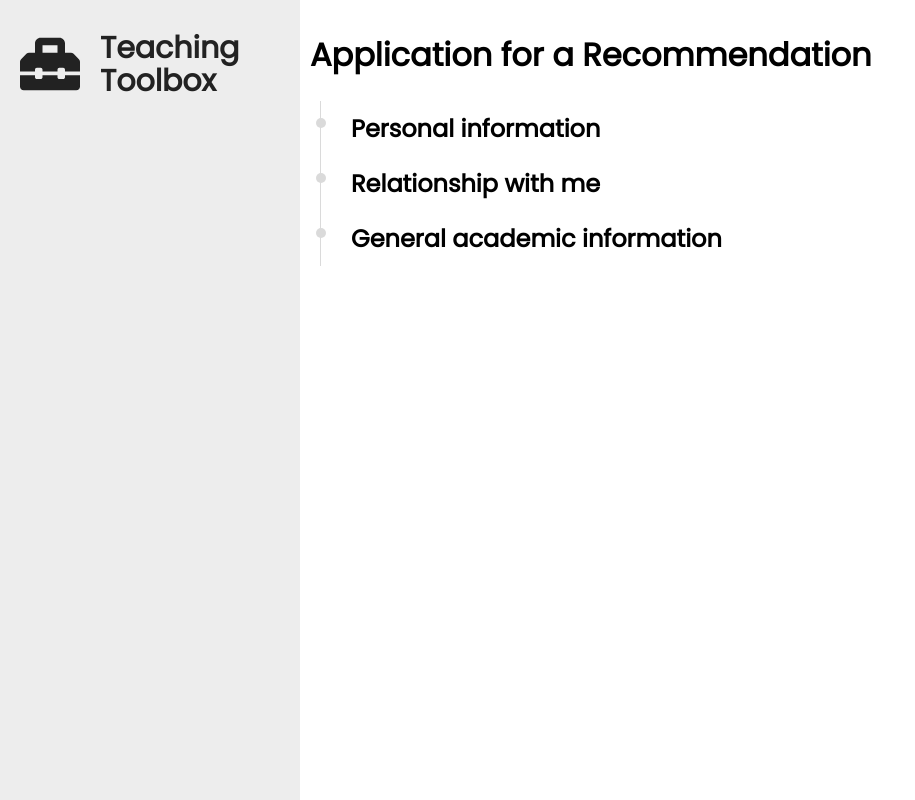
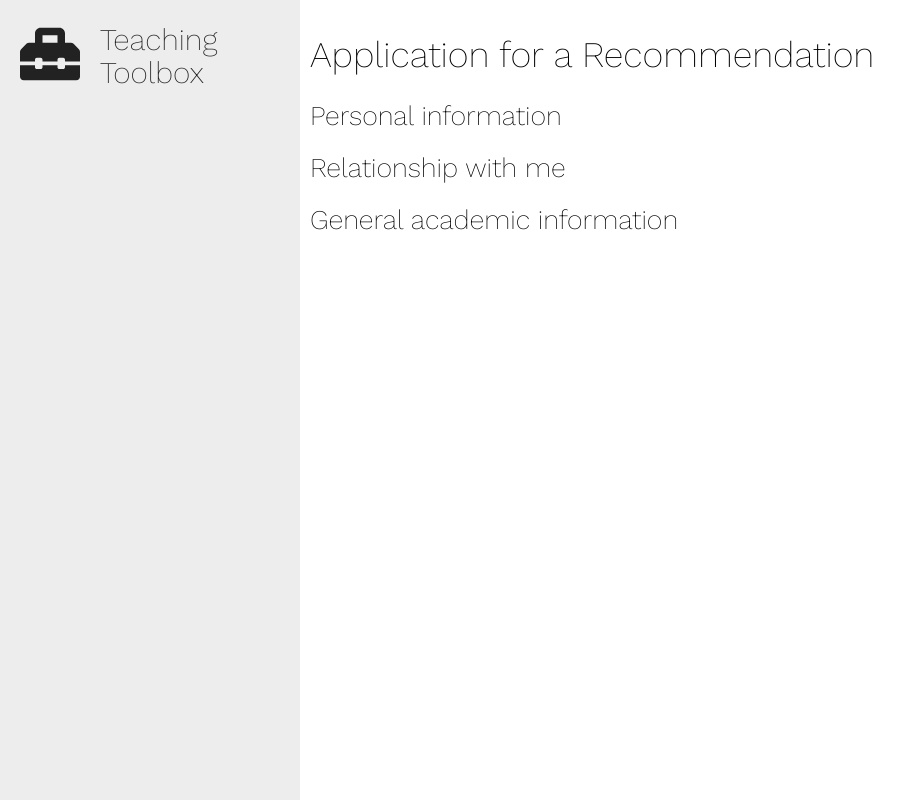
Before and after one commit to robwhess/teaching-toolbox, a Next.js app: page /recommendations in a window 1280 px wide. Shown: the whole page, without its empty margins (0-915 px from the left). Built offline with nearby package versions, Linux system fonts and the light colour scheme.

Commit message:
Font work and some reorganization.

```diff
--- a/components/Layout.js
+++ b/components/Layout.js
@@ -1,3 +1,7 @@
+/*
+ * Sidebar layout for all pages on site.
+ */
+
 import React from 'react';
 import styled from '@emotion/styled';
 import { Global, css } from '@emotion/core';
@@ -6,7 +10,7 @@ import { size } from '../theme';
 import Sidebar from './Sidebar';
 
 const globalStyles = css`
-  @import url('https://fonts.googleapis.com/css?family=Poppins:300,400&display=swap');
+  @import url('https://fonts.googleapis.com/css?family=Work+Sans:200,400&display=swap');
 
   * {
     box-sizing: border-box;
@@ -15,9 +19,13 @@ const globalStyles = css`
   body {
     padding: 0;
     margin: 0;
-    font-family: 'Poppins', sans-serif;
-    font-weight: 300;
-    font-size: ${size.normalFont};
+    font-family: 'Work Sans', sans-serif;
+    font-weight: 400;
+    font-size: ${size.font.normal}px;
+  }
+
+  h1, h2, h3 {
+    font-weight: 200;
   }
 `;
 
--- a/components/Sidebar.js
+++ b/components/Sidebar.js
@@ -1,3 +1,7 @@
+/*
+ * Sidebar for site navigation.
+ */
+
 import React from 'react';
 import styled from '@emotion/styled';
 import { FontAwesomeIcon } from '@fortawesome/react-fontawesome';
@@ -19,13 +23,13 @@ const HeaderContainer = styled.div`
 
   h1 {
     margin: 0;
-    font-size: ${size.titleFontPx}px;
+    font-size: ${size.font.title}px;
     line-height: 1.1;
   }
 `;
 
 const LogoContainer = styled.div`
-  font-size: ${size.titleFontPx * 2}px;
+  font-size: ${size.font.title * 2}px;
   margin-right: 20px;
 `;
 
--- a/package.json
+++ b/package.json
@@ -26,6 +26,7 @@
     "@fortawesome/react-fontawesome": "^0.1.8",
     "babel-plugin-emotion": "^10.0.23",
     "next": "^9.1.4",
+    "prop-types": "^15.7.2",
     "react": "^16.12.0",
     "react-dom": "^16.12.0"
   },
--- a/pages/recommendations.js
+++ b/pages/recommendations.js
@@ -2,28 +2,11 @@ import React from 'react';
 import styled from '@emotion/styled';
 
 import Layout from '../components/Layout';
-import { color } from '../theme';
 
 const SectionContainer = styled.section`
-  border-left: 1px solid ${color.primary.border};
-  padding: 10px;
-  padding-left: 30px;
-  margin-left: 10px;
-`;
-
-const SectionHeader = styled.h2`
-  position: relative;
-  margin: 0;
-  &::before {
-    display: inline-block;
-    position: absolute;
-    left: -35px;
-    top: 20%;
-    content: '';
-    width: 10px;
-    height: 10px;
-    border-radius: 50%;
-    background-color: ${props => props.sectionComplete ? color.complete : color.primary.border};
+  margin-bottom: 20px;
+  h2 {
+    margin: 0;
   }
 `;
 
@@ -32,15 +15,15 @@ function Index() {
     <Layout>
       <h1>Application for a Recommendation</h1>
       <SectionContainer>
-        <SectionHeader>Personal information</SectionHeader>
+        <h2>Personal information</h2>
       </SectionContainer>
 
       <SectionContainer>
-        <SectionHeader>Relationship with me</SectionHeader>
+        <h2>Relationship with me</h2>
       </SectionContainer>
 
       <SectionContainer>
-        <SectionHeader>General academic information</SectionHeader>
+        <h2>General academic information</h2>
       </SectionContainer>
     </Layout>
   );
--- a/theme.js
+++ b/theme.js
@@ -6,18 +6,23 @@ const color = {
   primary: {
     background: '#fff',
     font: '#000',
-    border: '#dadada'
+    border: '#dadada',
+    focused: '#000'
   },
   sidebar: {
     background: '#ededed',
     font: '#222'
   },
-  complete: '#73ba56'
+  complete: '#73ba56',
+  invalid: '#e04d2d'
 };
 
 const size = {
-  titleFontPx: 30,
-  normalFontPx: 18
+  font: {
+    title: 30,
+    normal: 18,
+    extraSmall: 8
+  }
 };
 
 export { color, size };
```
